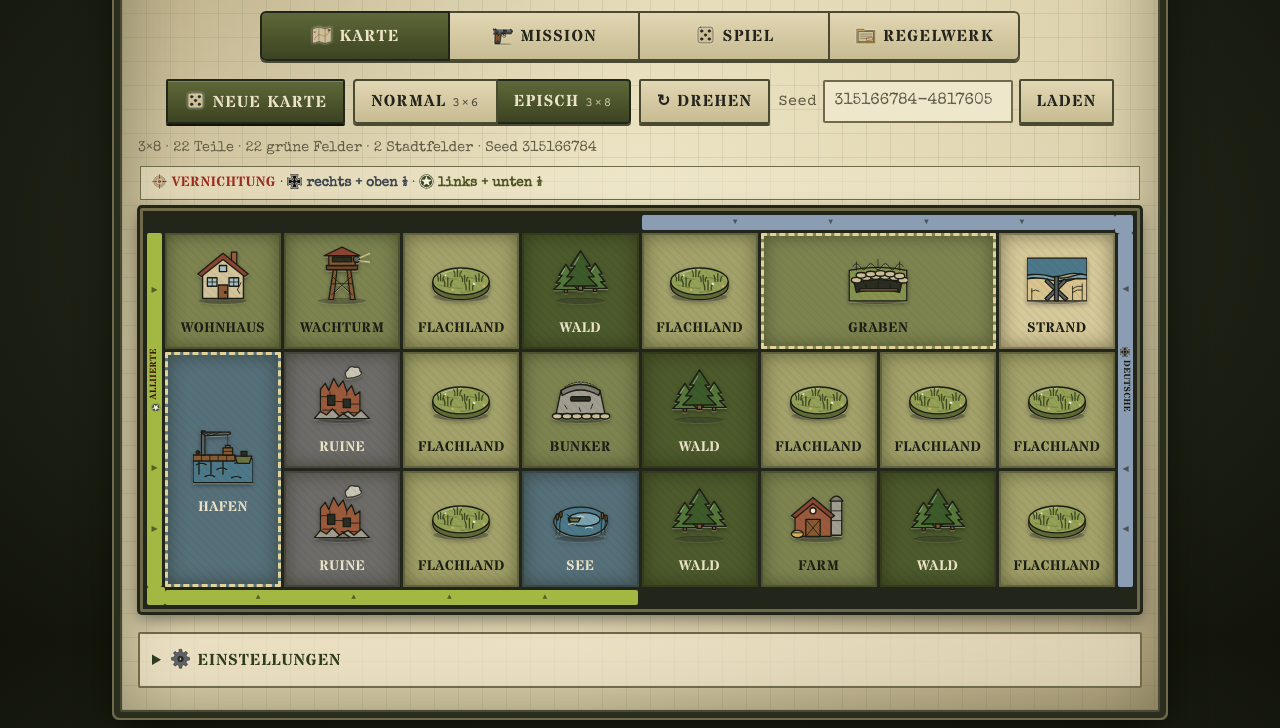
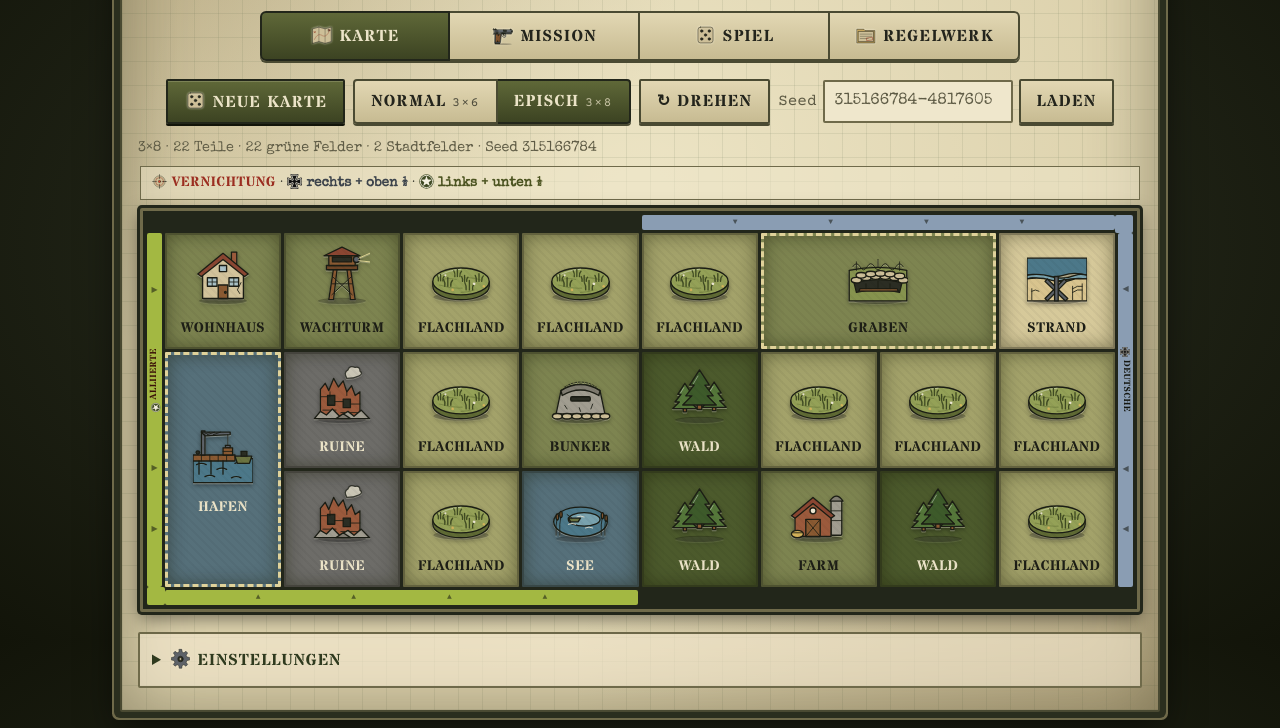
Before and after one commit to SamiKCodeLabel/sitzkrieg, a plain HTML site: page index.html in a window 1280 px wide. Shown: the part 160-888 px from the top of the page. Drawn offline with Linux system fonts and the light colour scheme.

Commit message:
Karte: max. 3 Wälder und 9 Flachländer
Co-Authored-By: Claude Opus 5.5 <noreply@anthropic.com>

```diff
--- a/index.html
+++ b/index.html
@@ -1262,8 +1262,8 @@ html[data-theme="dark"] .vp-v,html[data-theme="dark"] .d-unit,html[data-theme="d
 
 <script>
 const PIECES = [
-  {key:'wald',    name:'Wald',          biome:'g', size:1, count:4, icon:'🌲'},
-  {key:'flach',   name:'Flachland',     biome:'g', size:1, count:8, icon:'🌾'},
+  {key:'wald',    name:'Wald',          biome:'g', size:1, count:3, icon:'🌲'},
+  {key:'flach',   name:'Flachland',     biome:'g', size:1, count:9, icon:'🌾'},
   {key:'zug',     name:'Zug',           biome:'g', size:2, count:1, icon:'🚂'},
   {key:'farm',    name:'Farm',          biome:'g', size:1, count:1, icon:'🐄'},
   {key:'turm',    name:'Wachturm',      biome:'g', size:1, count:1, icon:'🗼'},
@@ -1277,13 +1277,15 @@ const PIECES = [
   {key:'ruine',   name:'Ruine',         biome:'b', size:1, count:5, icon:'🏚️'},
   {key:'kirche',  name:'Kirche',        biome:'b', size:2, count:1, icon:'⛪'},
 ];
-const DEFAULTS = { counts: Object.fromEntries(PIECES.map(p=>[p.key,p.count])), bmin:0, bmax:8 };
+const DEFAULTS = { counts: Object.fromEntries(PIECES.map(p=>[p.key,p.count])), bmin:0, bmax:8, v:2 };
 let ROWS = 3;
 const ROWNAMES = 'ABC';
 
 // ---------- Einstellungen ----------
 let settings = structuredClone(DEFAULTS);
 try { const s = JSON.parse(localStorage.getItem('kartengen-settings')); if (s && s.counts) settings = {...settings, ...s, counts:{...settings.counts, ...s.counts}}; } catch(e){}
+// Ältere Einstellungen: Flachland-Maximum ist von 8 auf 9 gestiegen
+if((settings.v|0)<2){ if(settings.counts.flach===8) settings.counts.flach=9; settings.v=2; }
 // Deine Liste ist das Maximum: gespeicherte Werte darauf begrenzen
 const MAXB = PIECES.filter(p=>p.biome==='b').reduce((a,p)=>a+p.size*p.count,0);
 for(const p of PIECES) settings.counts[p.key]=Math.max(0,Math.min(p.count, settings.counts[p.key]|0));
--- a/sw.js
+++ b/sw.js
@@ -1,6 +1,6 @@
 // Offline-Speicher für die Sitzkrieg-App.
 // Online: immer die neueste Version laden und speichern. Offline: gespeicherte Version nutzen.
-const CACHE = 'sitzkrieg-v23';
+const CACHE = 'sitzkrieg-v24';
 const FILES = ['./', './index.html', './manifest.webmanifest', './icon-192.png', './icon-512.png', './icon-maskable-512.png'];
 self.addEventListener('install', e => { e.waitUntil(caches.open(CACHE).then(c => c.addAll(FILES))); self.skipWaiting(); });
 self.addEventListener('activate', e => {
```
